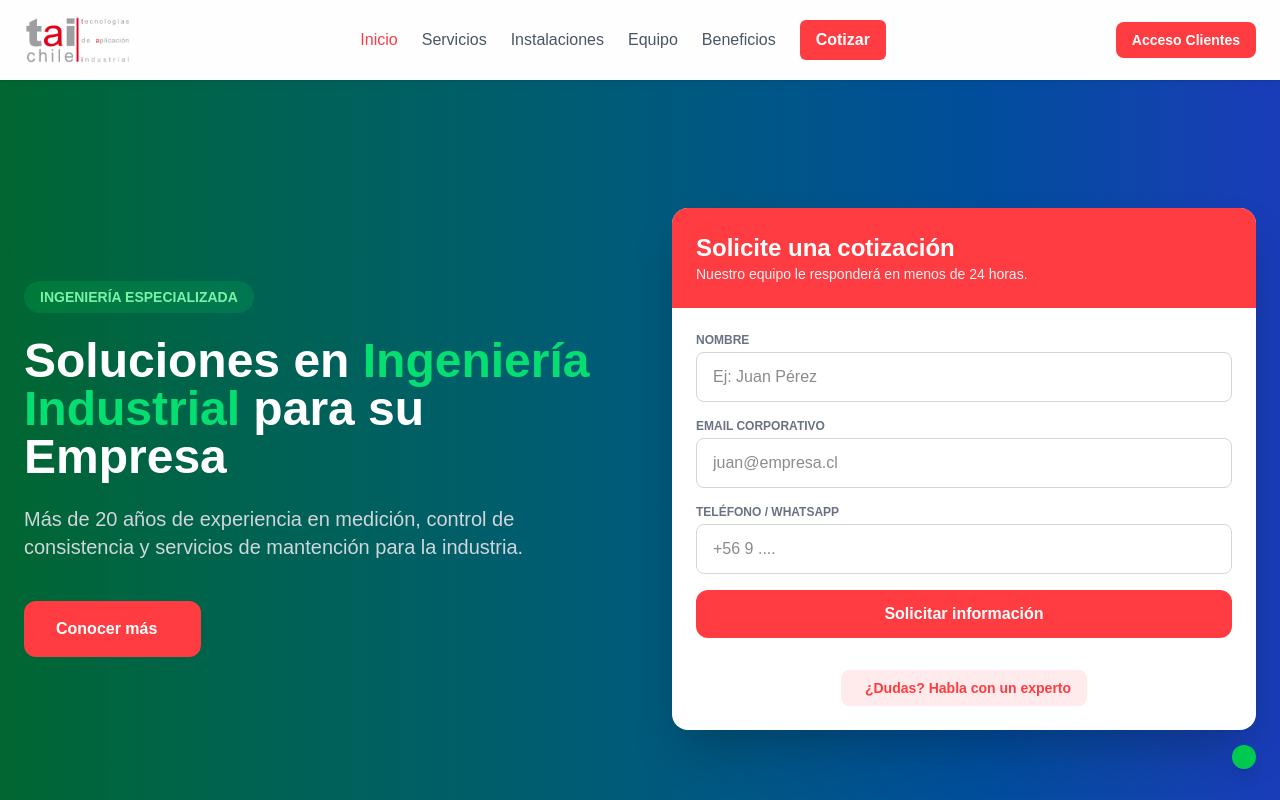
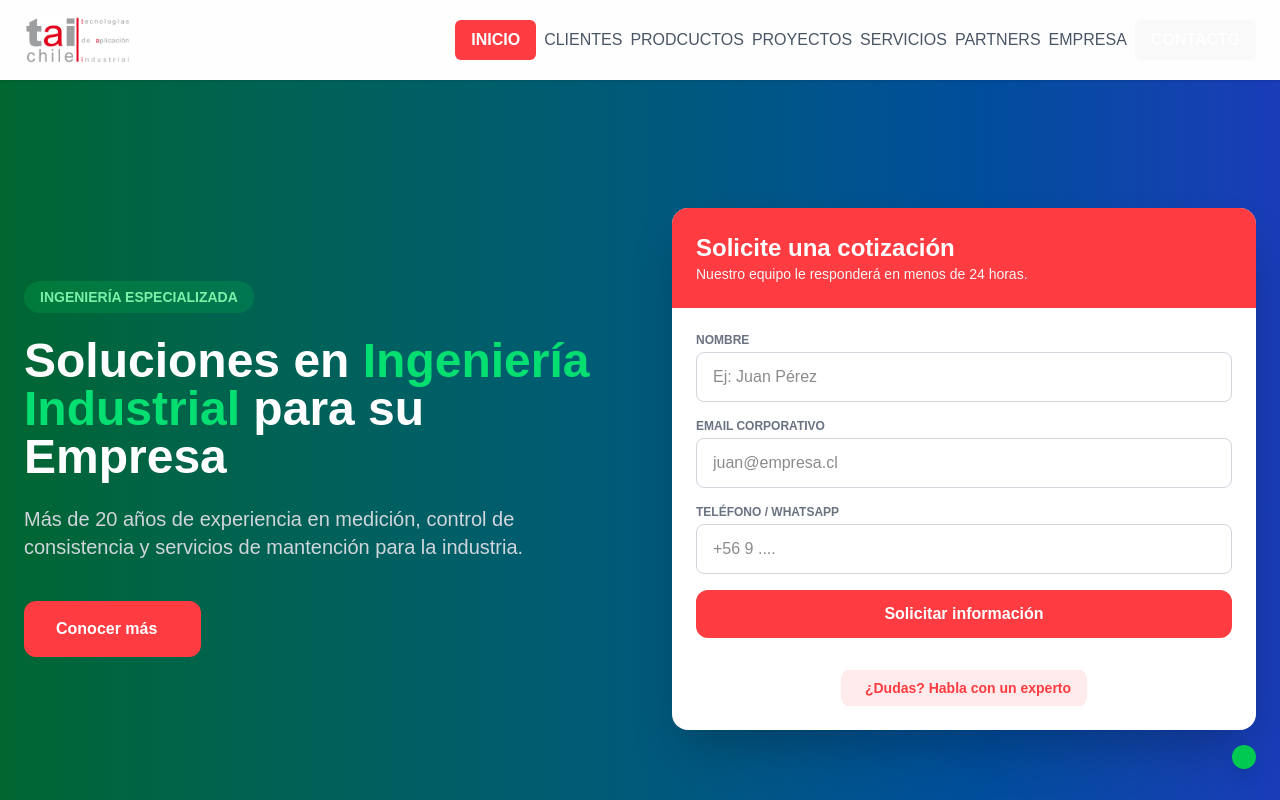
Before and after one commit to CatalinaOlivaresHerrera/taichile, a Next.js app: page / in a window 1280 px wide. Shown: the top 800 px of the page. Built offline with nearby package versions, Linux system fonts and the light colour scheme.

Commit message:
Prototipo completo con diseño final

```diff
--- a/app/page.tsx
+++ b/app/page.tsx
@@ -1,3 +1,4 @@
+import Image from "next/image";
 export default function Home() {
   return (
     <main className="min-h-screen bg-gray-50">
@@ -14,20 +15,15 @@ export default function Home() {
           </a>
 
           {/* Menú desktop */}
-          <div className="hidden lg:flex items-center space-x-6">
-            <a href="#inicio" className="font-medium" style={{ color: 'rgb(255, 60, 65)' }}>Inicio</a>
-            <a href="#servicios" className="text-gray-600 hover:text-green-700 font-medium">Servicios</a>
-            <a href="#instalaciones" className="text-gray-600 hover:text-green-700 font-medium">Instalaciones</a>
-            <a href="#equipo" className="text-gray-600 hover:text-green-700 font-medium">Equipo</a>
-            <a href="#beneficios" className="text-gray-600 hover:text-green-700 font-medium">Beneficios</a>
-            <a href="#contacto" className="text-white px-4 py-2 rounded-md font-semibold hover:opacity-90 transition-all" style={{ backgroundColor: 'rgb(255, 60, 65)' }}>Cotizar</a>
-          </div>
-
-          {/* Botón Acceso Clientes */}
-          <div className="hidden lg:flex items-center space-x-4">
-            <a href="#" className="px-4 py-2 text-sm font-semibold text-white rounded-lg hover:opacity-90 transition-all" style={{ backgroundColor: 'rgb(255, 60, 65)' }}>
-              Acceso Clientes
-            </a>
+          <div className="hidden lg:flex items-center space-x-2">
+            <a href="#inicio" className="text-white px-4 py-2 rounded-md font-semibold hover:opacity-90 transition-all" style={{ backgroundColor: 'rgb(255, 60, 65)' }}>INICIO</a>
+            <a href="#clientes" className="text-gray-600 hover:text-green-700 font-medium">CLIENTES</a>
+            <a href="#productos" className="text-gray-600 hover:text-green-700 font-medium">PRODCUCTOS</a>
+            <a href="#proyectos" className="text-gray-600 hover:text-green-700 font-medium">PROYECTOS</a>
+            <a href="#servicios" className="text-gray-600 hover:text-green-700 font-medium">SERVICIOS</a>
+            <a href="#partners" className="text-gray-600 hover:text-green-700 font-medium">PARTNERS</a>
+            <a href="#empresa" className="text-gray-600 hover:text-green-700 font-medium">EMPRESA</a>
+            <a href="#inicio" className="text-white px-4 py-2 rounded-md font-semibold hover:opacity-90 transition-all" style={{ backgroundColor: 'rgb(249, 249, 249)' }}>CONTACTO</a>
           </div>
 
           {/* Botón móvil */}
@@ -117,7 +113,7 @@ export default function Home() {
         </div>
       </section>
 
-      {/* Quiénes Somos - Texto original de taichile.com */}
+      {/* Quiénes Somos -*/}
       <section className="py-20 bg-white">
         <div className="container mx-auto px-6">
           <div className="grid md:grid-cols-2 gap-12 items-center">
@@ -140,7 +136,7 @@ export default function Home() {
         </div>
       </section>
 
-      {/* Servicios Industriales - Texto original */}
+      {/* Servicios Industriales -*/}
       <section id="servicios" className="py-20 bg-gray-50">
         <div className="container mx-auto px-6">
           <h2 className="text-3xl font-bold text-center text-green-800 mb-12">Servicios Especializados</h2>
```
